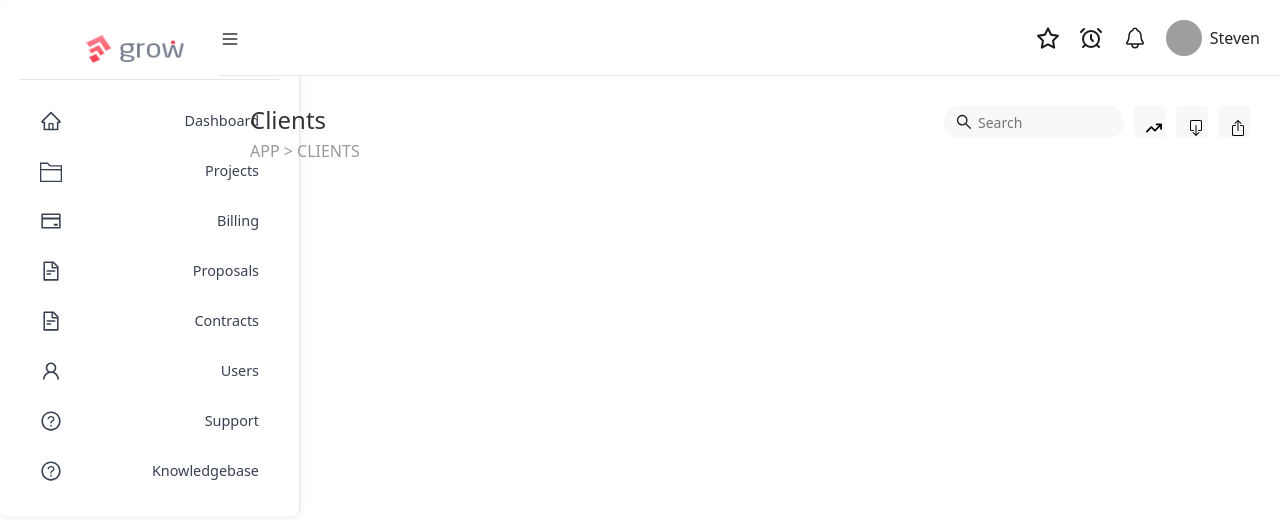
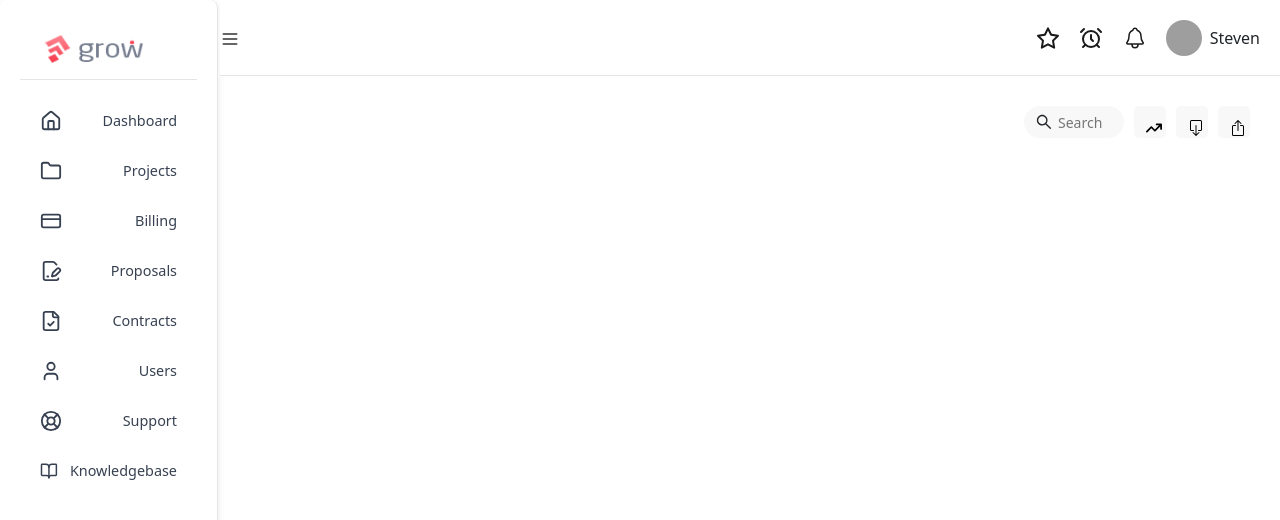
Before and after one commit to GaneshAhire-07/CRM, a React (Create React App) app: page /clients in a window 1280 px wide. Shown: the top 520 px of the page. Built offline with nearby package versions, Linux system fonts and the light colour scheme; grey boxes are pictures that could not be loaded.

Commit message:
client sidebar added

```diff
--- a/src/App.js
+++ b/src/App.js
@@ -1,7 +1,6 @@
 import { Routes, Route } from "react-router-dom";
 import LoginForm from "./components/LoginForm";
 import SignUpForm from "./components/SignUpForm";
-import Dashboard from "./pages/dashboard/Dashboard";
 import ClientPage from "./pages/customers/ClientPage";
 import Layout from "./components/Layout";
 import StaffPage from "./pages/staff/StaffPage";
@@ -14,11 +13,11 @@ function App() {
         <Route path="/login" element={<LoginForm />} />
         <Route path="/signup" element={<SignUpForm />} />
         <Route element={<Layout />}>
-          <Route path="/" element={<Dashboard />} />
+          <Route path="/" element={<StaffPage />} />
           <Route path="/clients" element={<ClientPage />} />
           <Route path="/staff" element={<StaffPage />} />
           <Route path="/starred-projects" element={<StarredProjects />} />
-          <Route path="/staff/tickets/create"  element={<CreateTicketPage />}/>
+          <Route path="/staff/tickets/create" element={<CreateTicketPage />} />
         </Route>
       </Routes>
     </div>
--- a/src/components/ClientSidebar.jsx
+++ b/src/components/ClientSidebar.jsx
@@ -1,61 +1,67 @@
 import React from "react";
-import "./Sidebar.css"; // We can reuse the same CSS
+import "./Sidebar.css";
 import logo_grow from "../Assets/Logo/logo.png";
+import logo from "../Assets/Logo/apple-touch-icon-60x60.png";
 import {
-  AiOutlineHome,
-  AiOutlineCreditCard,
-  AiOutlineFileText,
-  AiOutlineUser,
-  AiOutlineQuestionCircle,
-} from "react-icons/ai";
-import { TfiFolder } from "react-icons/tfi";
+  Home,
+  CreditCard,
+  FileSignature,
+  FileCheck,
+  User,
+  LifeBuoy,
+  Folder,
+  BookOpen,
+} from "lucide-react";
 import { Link } from "react-router-dom";
 
 const ClientSidebar = ({ isOpen }) => {
   return (
-    <div className={`sidebar ${isOpen ? "" : "close_sidebar"}`}>
+    <div
+      style={{ height: "100%", width: "218px" }}
+      className={isOpen ? "sidebar" : "close_sidebar"}
+    >
       <div className="sidebar-logo">
-        <img src={isOpen ? logo_grow : ""} alt="App Logo" />
+        <img src={isOpen ? logo_grow : logo} alt="App Logo" />
       </div>
       <ul className="sidebar-menu">
         <li>
-          <Link to="/" className="link menu-item">
-            <AiOutlineHome size={22} /> {isOpen && "Dashboard"}
+          <Link to="/clients" className="link menu-item">
+            <Home size={22} /> {isOpen && "Dashboard"}
           </Link>
         </li>
         <li>
           <Link to="/clients" className="link menu-item">
-            <TfiFolder size={22} /> {isOpen && "Projects"}
+            <Folder size={22} /> {isOpen && "Projects"}
           </Link>
         </li>
         <li>
           <div className="menu-item">
-            <AiOutlineCreditCard size={22} /> {isOpen && "Billing"}
+            <CreditCard size={22} /> {isOpen && "Billing"}
           </div>
         </li>
         <li>
           <div className="menu-item">
-            <AiOutlineFileText size={22} /> {isOpen && "Proposals"}
+            <FileSignature size={22} /> {isOpen && "Proposals"}
           </div>
         </li>
         <li>
           <div className="menu-item">
-            <AiOutlineFileText size={22} /> {isOpen && "Contracts"}
+            <FileCheck size={22} /> {isOpen && "Contracts"}
           </div>
         </li>
         <li>
           <div className="menu-item">
-            <AiOutlineUser size={22} /> {isOpen && "Users"}
+            <User size={22} /> {isOpen && "Users"}
           </div>
         </li>
         <li>
           <div className="menu-item">
-            <AiOutlineQuestionCircle size={22} /> {isOpen && "Support"}
+            <LifeBuoy size={22} /> {isOpen && "Support"}
           </div>
         </li>
         <li>
           <div className="menu-item">
-            <AiOutlineQuestionCircle size={22} /> {isOpen && "Knowledgebase"}
+            <BookOpen size={22} /> {isOpen && "Knowledgebase"}
           </div>
         </li>
       </ul>
--- a/src/pages/customers/ClientPage.css
+++ b/src/pages/customers/ClientPage.css
@@ -57,7 +57,7 @@
   background: #f8f8f8;
   padding: 5px 10px;
   border-radius: 5px;
-  width: 180px;
+  width: 100px;
   height: 32px;
 }
 
--- a/src/pages/customers/ClientPage.jsx
+++ b/src/pages/customers/ClientPage.jsx
@@ -24,8 +24,8 @@ const ClientPage = () => {
     <div className="client">
       <div className="client-container">
       <div className="client-header">
-        <h1 className="page-title">Clients</h1>
-      <p className="breadcrumb">APP &gt; CLIENTS</p>
+        {/* <h1 className="page-title">Clients</h1> */}
+      {/* <p className="breadcrumb">APP &gt; CLIENTS</p> */}
       </div>
 
       <div className="client-actions">
```
